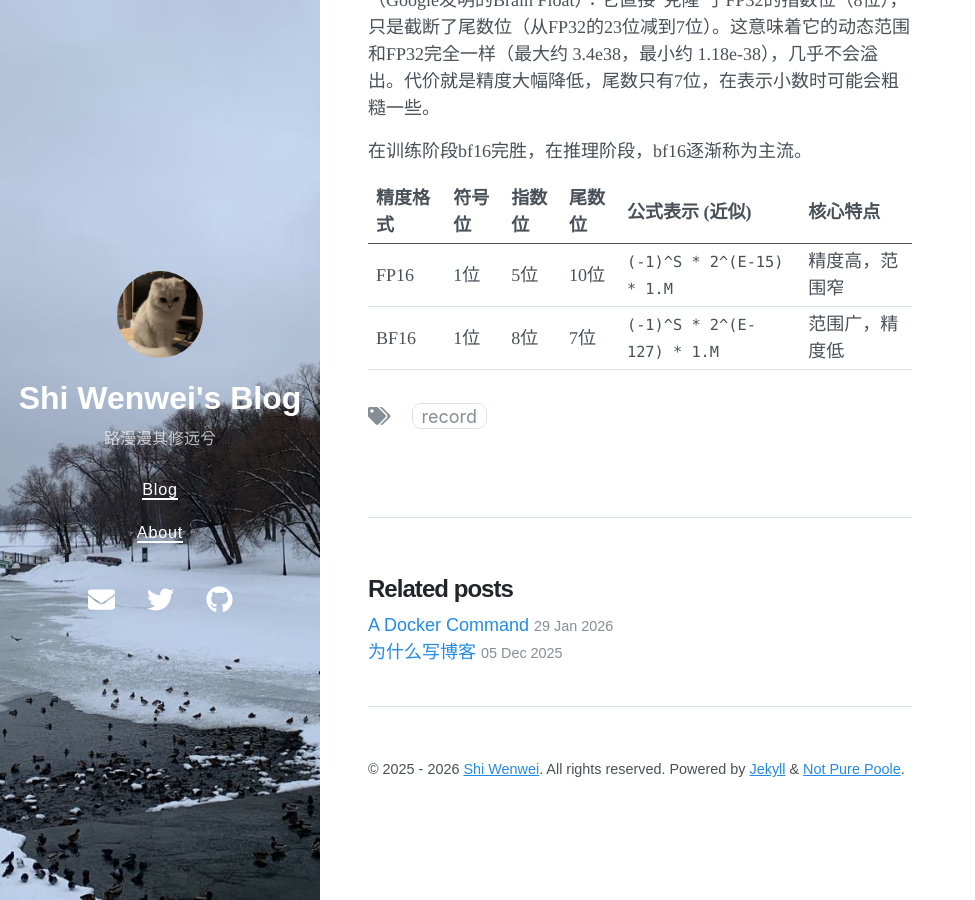
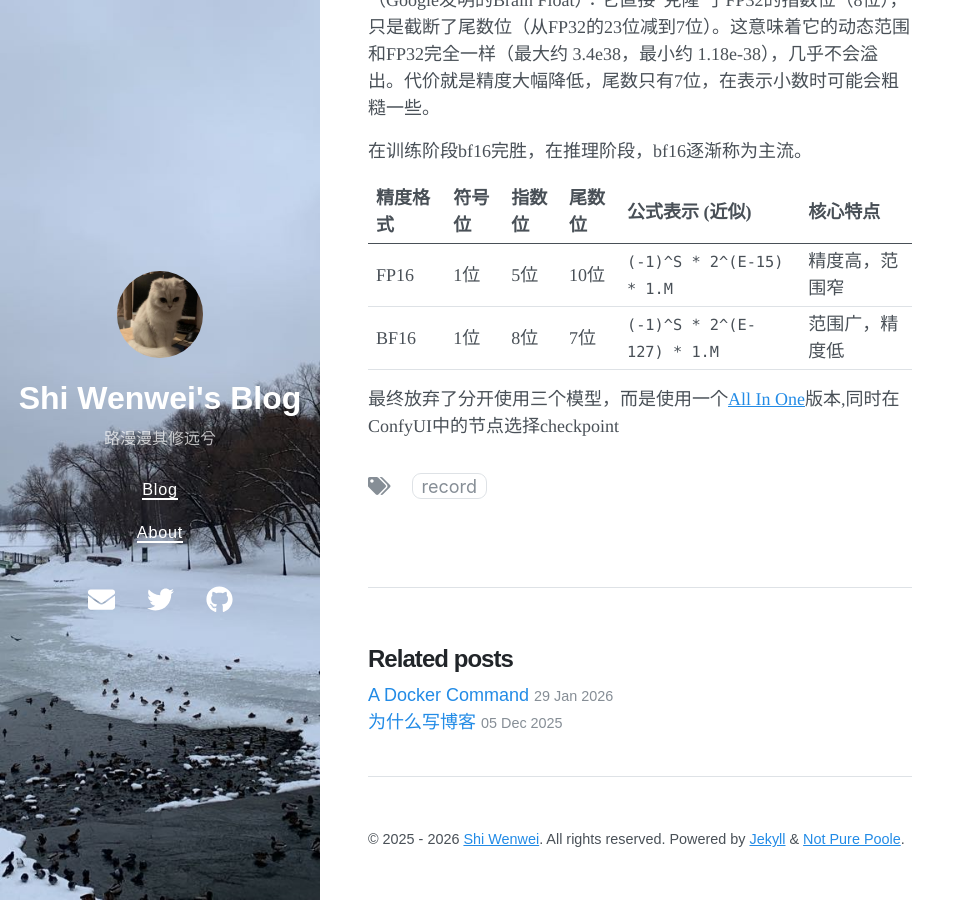
Before and after one commit to Shi5013/Shi5013.github.io, a Jekyll site: the page built from _posts/2026-3-9-ImageGen-in-Intranet.md, in a window 1280 px wide and 900 px high, scrolled down 4366 px. Shown: the whole window, without its empty margins (0-975 px from the left). Built offline with Jekyll 4.4.1, drawn with Linux system fonts in a browser that asks for light colours; nearby versions of some CDN libraries.

Commit message:
All in One

```diff
--- a/_posts/2026-3-9-ImageGen-in-Intranet.md
+++ b/_posts/2026-3-9-ImageGen-in-Intranet.md
@@ -95,3 +95,5 @@ BF16（Google发明的Brain Float）：它直接“克隆”了FP32的指数位
 | :------- | :----- | :----- | :----- | :------------------------- | :--------------- |
 | FP16     | 1位    | 5位    | 10位   | `(-1)^S * 2^(E-15) * 1.M`  | 精度高，范围窄   |
 | BF16     | 1位    | 8位    | 7位    | `(-1)^S * 2^(E-127) * 1.M` | 范围广，精度低   |
+
+最终放弃了分开使用三个模型，而是使用一个[All In One](https://huggingface.co/SeeSee21/Z-Image-Turbo-AIO/tree/main)版本,同时在ConfyUI中的节点选择checkpoint
```
